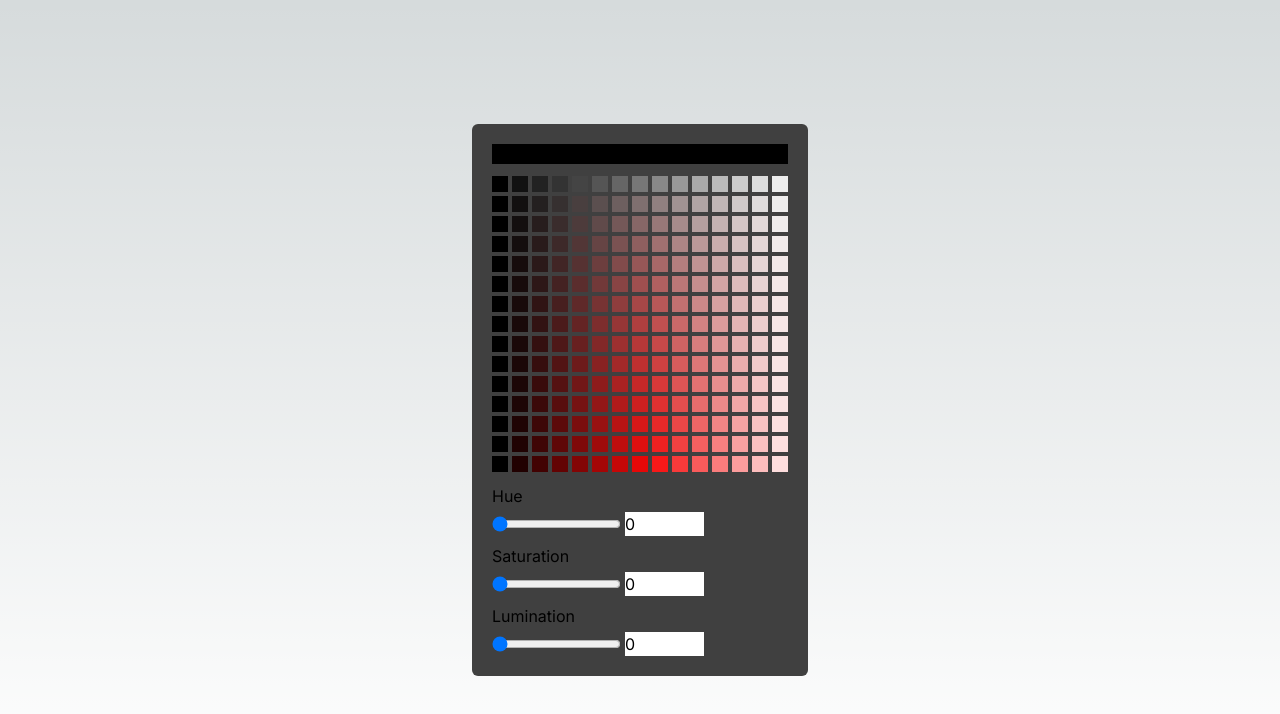
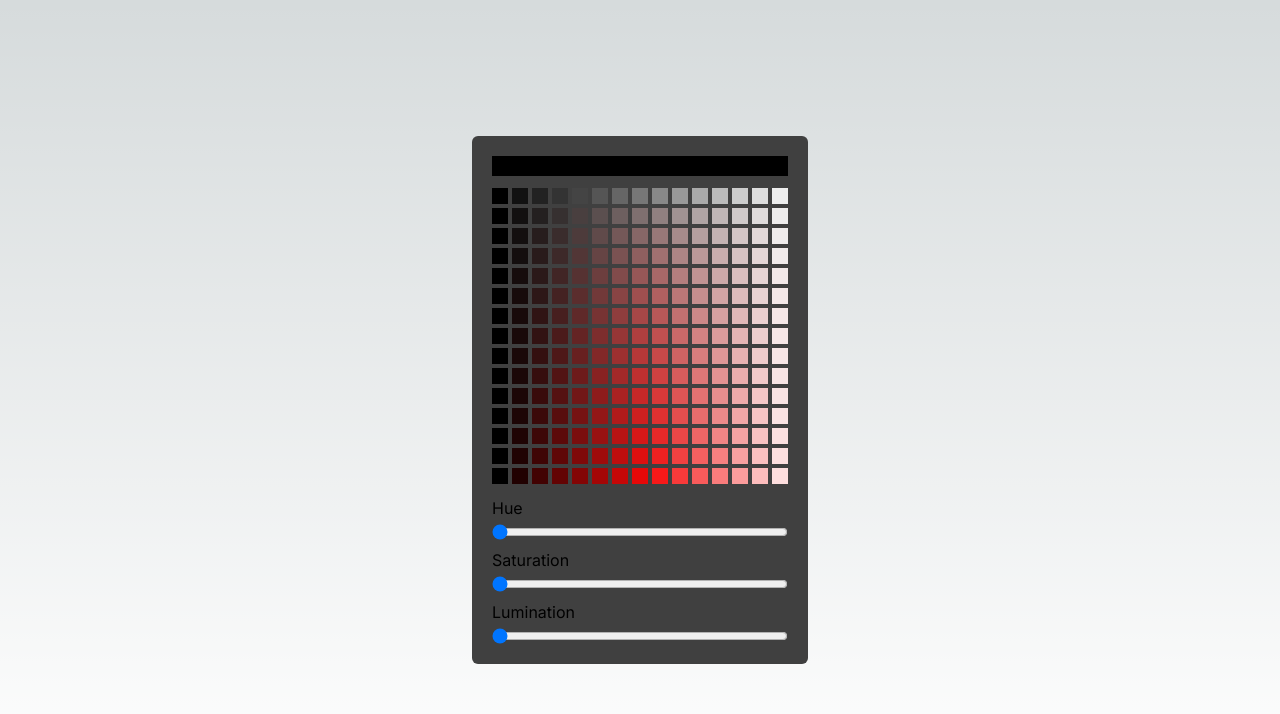
Before and after one commit to HrishikShaji/custom-color-picker, a Next.js app: page / in a window 1280 px wide. Shown: the top 714 px of the page. Built offline with nearby package versions, Linux system fonts and the light colour scheme.

Commit message:
final form

```diff
--- /dev/null
+++ b/app/components/Converter.ts
@@ -0,0 +1,60 @@
+export function hslToHex(h: number, s: number, l: number): string {
+	// Ensure h is within the valid range [0, 360]
+	h = (h < 0 ? 0 : h > 360 ? 360 : h) % 360;
+
+	// Ensure s and l are within the valid range [0, 100]
+	s = s < 0 ? 0 : s > 100 ? 100 : s;
+	l = l < 0 ? 0 : l > 100 ? 100 : l;
+
+	// Convert h, s, and l to the range [0, 1]
+	h /= 360;
+	s /= 100;
+	l /= 100;
+
+	// Calculate the RGB values
+	const c = (1 - Math.abs(2 * l - 1)) * s;
+	const x = c * (1 - Math.abs(((h * 6) % 2) - 1));
+	const m = l - c / 2;
+	let r = 0,
+		g = 0,
+		b = 0;
+
+	if (h >= 0 && h < 1) {
+		r = c;
+		g = x;
+		b = 0;
+	} else if (h >= 1 && h < 2) {
+		r = x;
+		g = c;
+		b = 0;
+	} else if (h >= 2 && h < 3) {
+		r = 0;
+		g = c;
+		b = x;
+	} else if (h >= 3 && h < 4) {
+		r = 0;
+		g = x;
+		b = c;
+	} else if (h >= 4 && h < 5) {
+		r = x;
+		g = 0;
+		b = c;
+	} else if (h >= 5 && h < 6) {
+		r = c;
+		g = 0;
+		b = x;
+	}
+
+	// Convert the RGB values to the range [0, 255] and then to hex
+	const hexR = Math.round((r + m) * 255)
+		.toString(16)
+		.padStart(2, "0");
+	const hexG = Math.round((g + m) * 255)
+		.toString(16)
+		.padStart(2, "0");
+	const hexB = Math.round((b + m) * 255)
+		.toString(16)
+		.padStart(2, "0");
+
+	return `#${hexR}${hexG}${hexB}`;
+}
--- a/app/components/Slider.tsx
+++ b/app/components/Slider.tsx
@@ -21,7 +21,6 @@ export const Slider: React.FC<SliderProps> = ({
 		<div className="flex flex-col gap-2 text-black">
 			<div className="flex flex-col gap-1">
 				<h1>Hue</h1>
-        <div className="flex gap-1">
 				<input
 					value={hue}
 					type="range"
@@ -29,18 +28,9 @@ export const Slider: React.FC<SliderProps> = ({
 					max="360"
 					onChange={(e) => setHue(parseInt(e.target.value))}
 				/>
-          <input
-            type="number"
-            value={hue}
-            min="0"
-            max="360"
-            onChange={(e) => setHue(parseInt(e.target.value))}
-          />
-        </div>
 			</div>
 			<div className="flex flex-col gap-1">
 				<h1>Saturation</h1>
-        <div className="flex gap-1">
 				<input
 					value={sat}
 					type="range"
@@ -48,18 +38,9 @@ export const Slider: React.FC<SliderProps> = ({
 					max="100"
 					onChange={(e) => setSat(parseInt(e.target.value))}
 				/>
-          <input
-            type="number"
-            value={sat}
-            min="0"
-            max="100"
-            onChange={(e) => setSat(parseInt(e.target.value))}
-          />
-        </div>
 			</div>
 			<div className="flex flex-col gap-1">
 				<h1>Lumination</h1>
-        <div className="flex gap-1">
 				<input
 					value={lum}
 					type="range"
@@ -67,14 +48,6 @@ export const Slider: React.FC<SliderProps> = ({
 					max="100"
 					onChange={(e) => setLum(parseInt(e.target.value))}
 				/>
-          <input
-            type="number"
-            value={lum}
-            min="0"
-            max="100"
-            onChange={(e) => setLum(parseInt(e.target.value))}
-          />
-        </div>
 			</div>
 		</div>
 	);
```
Also changed, not shown: app/components/ColorPalette.tsx (indentation only), app/components/GenerateGrids.tsx (indentation only). Lines whose indentation alone changed are shown as unchanged.
